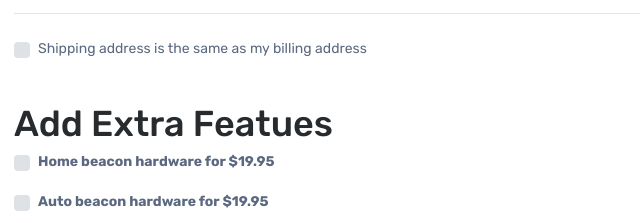
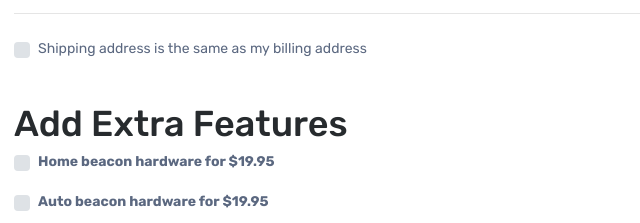
Before and after one commit to merajkhan2007/cellone.github.io, a plain HTML site: page checkout.html in a window 1280 px wide. Shown: the part 1031-1254 px from the top of the page, 86-726 px from the left. Drawn offline with nearby package versions, Linux system fonts and the light colour scheme; no server answers.

Commit message:
Update checkout.html

```diff
--- a/checkout.html
+++ b/checkout.html
@@ -258,7 +258,7 @@
 							<br>
 							<br>
 
-							<h3>Add Extra Featues</h3>
+							<h3>Add Extra Features</h3>
 							<div class="custom-control custom-checkbox mb-3">
       <input type="checkbox" class="custom-control-input" id="homebeacon" name="example1">
       <label class="custom-control-label" for="homebeacon"><b>Home beacon hardware for $19.95</b></label>
```
